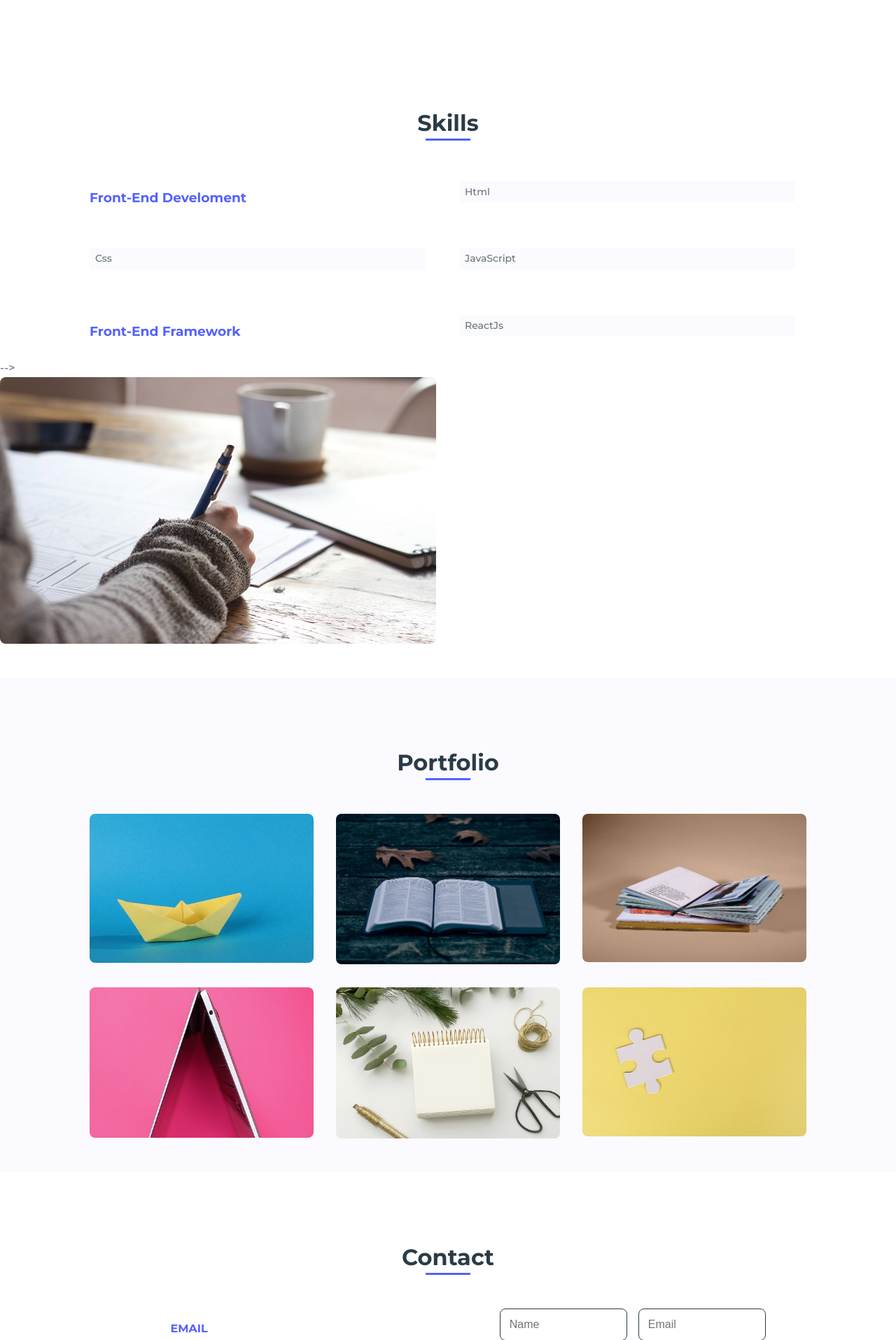
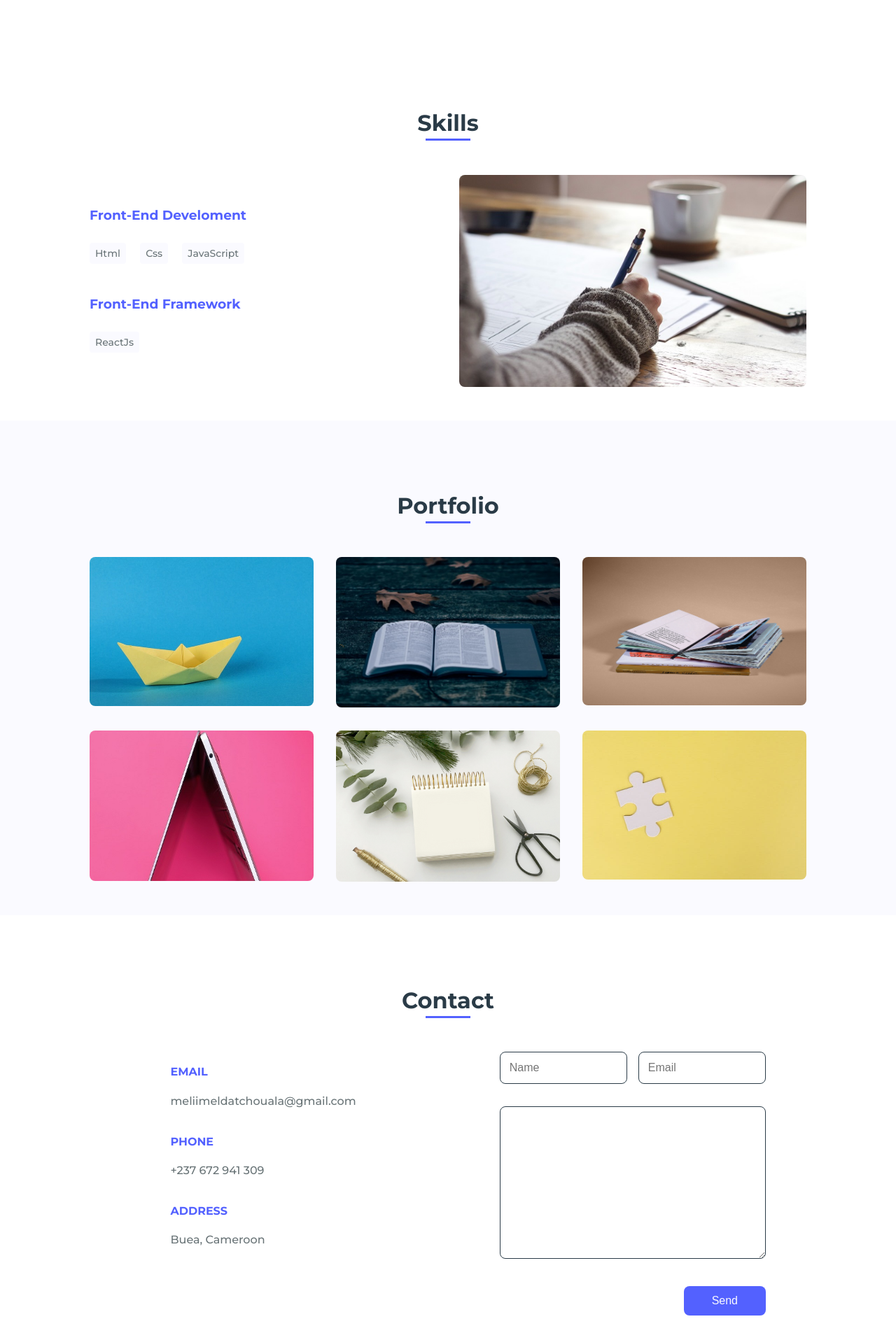
Before and after one commit to meli-imelda/Django-Portfoliio, a Django app: template imelda/templates/index.html in a window 1280 px wide. Shown: the part 1167-3082 px from the top of the page at 70% size. Run offline with Django 3.2, Linux system fonts and the light colour scheme; the template is opened without the code that fills it: values that come from a table or form of the project are taken from there, others are empty; data comes from the database, SQL or seed files in the repository; both versions use the stored data as it was after the commit.

Commit message:
views completed

```diff
--- a/imelda/templates/index.html
+++ b/imelda/templates/index.html
@@ -87,15 +87,16 @@
 
                 <div class="skills__container bd-grid">
 
-                    {% for category in categories %}
-                    <h3 class="skills__subtitle">{{category.name}}</h3>
-                    {% for skills in category.skills_set.all %}
+                    <div class="skills__box">
+                        {% for category in categories %}
+                        <h3 class="skills__subtitle">{{category.name}}</h3>
+                            {% for skills in category.skills_set.all %}
 
                                 <span class="skills__name">{{skills.skill_name}}</span>
                             {% endfor %}
                         {% endfor %}
+                    </div>
 
-                    </div>
                     <!-- <div class="skills__box">
                         <h3 class="skills__subtitle">Development</h3>
                         <span class="skills__name">Html</span>
@@ -104,10 +105,10 @@
                         <span class="skills__name">Javascript</span>
                         <span class="skills__name">ReactJs</span>
 
-                        <!-- <h3 class="skills__subtitle">Design</h3>
+                        <h3 class="skills__subtitle">Design</h3>
                         <span class="skills__name">Figma</span>
                         <span class="skills__name">Adobe XD</span>
-                        <span class="skills__name">Photoshop</span> -->
+                        <span class="skills__name">Photoshop</span>
                     </div> -->
 
                     <div class="skills__img">
```
Also changed, not shown: db.sqlite3, media_root/portfolio/work11.jpg (added), media_root/portfolio/work22.jpg (added), media_root/portfolio/work3.jpg (added), media_root/portfolio/work44.jpg (added), media_root/portfolio/work55.jpg (added), media_root/portfolio/work6.jpg (added), media_root/profile/prefil.jpg (added).
